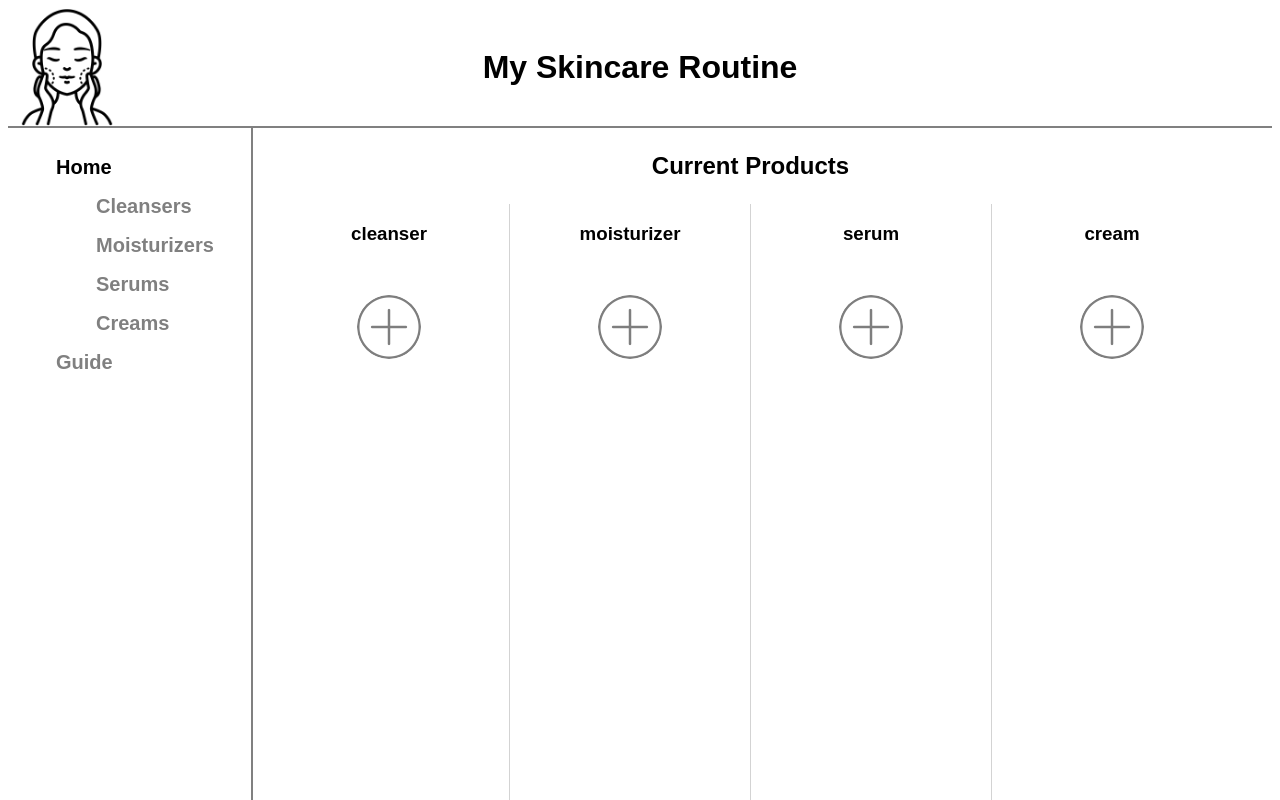
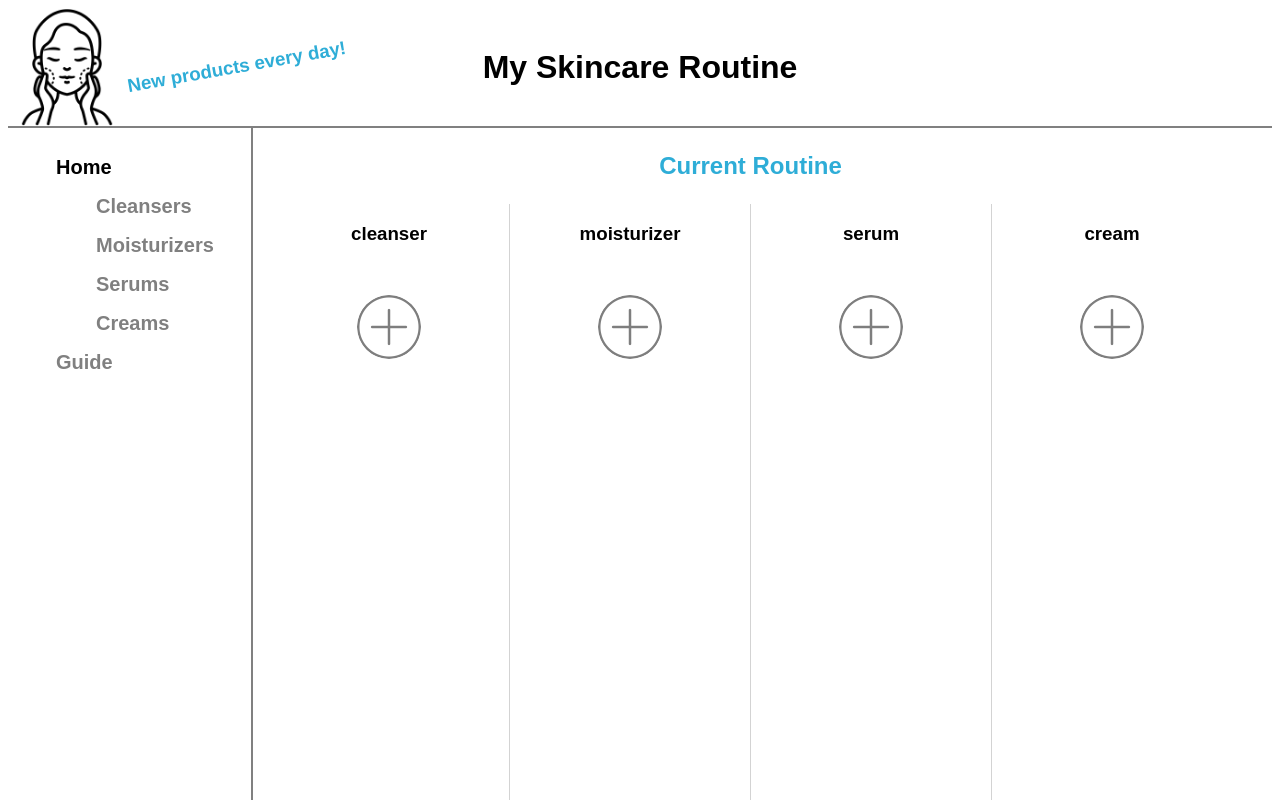
Before and after one commit to calebl42/my-skincare-routine-client, a React (Vite) app: page / in a window 1280 px wide. Shown: the top 800 px of the page. Built offline with nearby package versions, Linux system fonts and the light colour scheme; no server answers; a web font is replaced by a local one.

Commit message:
fixed up some styling and headers

```diff
--- a/src/app/App.css
+++ b/src/app/App.css
@@ -29,10 +29,19 @@ header {
   border-bottom: 2px solid grey;
   grid-area: 1 / 1 / 2 / 3;
   position: relative;
-  img {
+  div {
+    display: flex;
+    align-items: center;
     position: absolute;
     top: 0%;
     left: 0%;
+    height: 100%;
+  }
+  h3 {
+    color: rgb(46, 173, 215);
+    transform: rotate(-10deg);
+  }
+  img {
     height: 100%;
   }
 }
--- a/src/app/pages/Home.jsx
+++ b/src/app/pages/Home.jsx
@@ -19,7 +19,7 @@ function Home() {
 
   return(
     <main>
-      <h2>Current Products</h2>
+      <h2>Current Routine</h2>
       <div id={styles['product-container']}>
         <Showcase category='cleanser' />
         <Showcase category='moisturizer' />
--- a/src/app/pages/Home.module.css
+++ b/src/app/pages/Home.module.css
@@ -2,6 +2,7 @@ h2 {
   text-align: center;
   padding: 1vh;
   margin: 0;
+  color: rgb(46, 173, 215);
 }
 
 #product-container {
--- a/src/components/Header.jsx
+++ b/src/components/Header.jsx
@@ -3,7 +3,10 @@ import skincare from '/src/assets/skincare.png';
 function Header() {
   return (
     <header>
-      <img src={skincare} alt='skincare'/>
+      <div>
+        <img src={skincare} alt='skincare'/>
+        <h3>New products every day!</h3>
+      </div>
       <h1>My Skincare Routine</h1>
     </header>
   );
```
